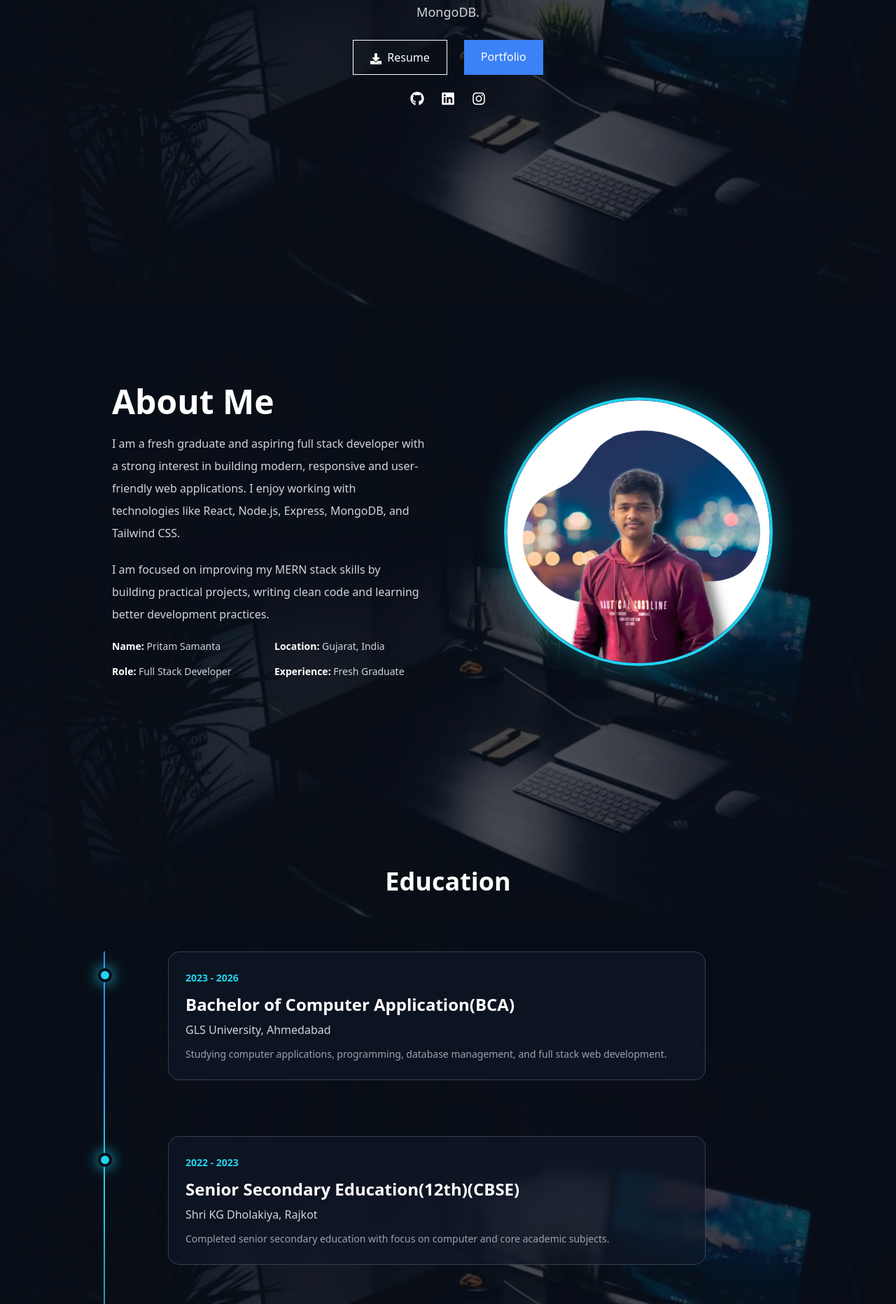
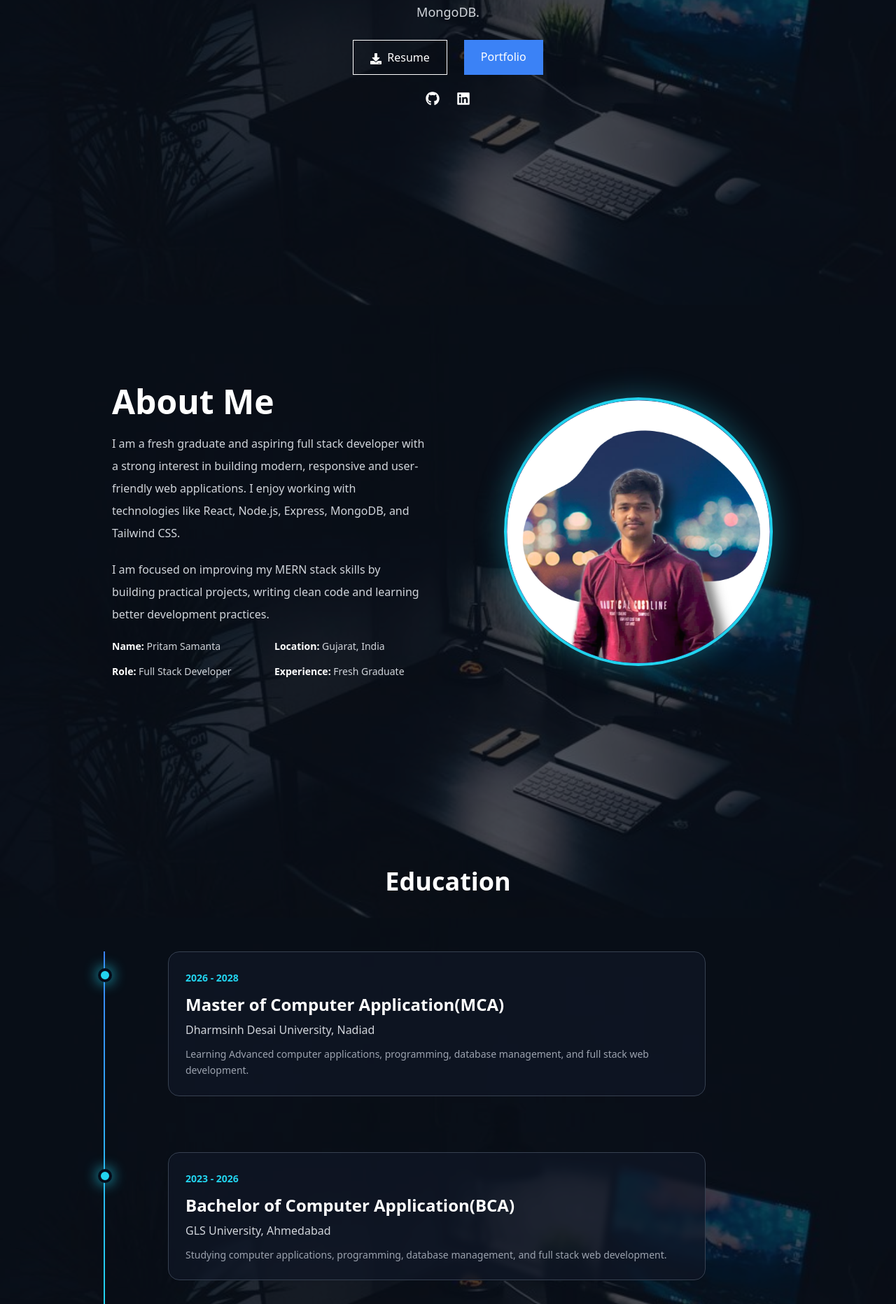
Before and after one commit to PriitamSamanta/MyPortfolio, a React (Vite) app in the folder client/: page / in a window 1280 px wide. Shown: the part 440-2304 px from the top of the page at 70% size. Built offline with nearby package versions, Linux system fonts and the light colour scheme.

Commit message:
update latest works and progress

```diff
--- a/client/src/components/Education.jsx
+++ b/client/src/components/Education.jsx
@@ -1,6 +1,13 @@
 import { motion } from "framer-motion";
 
 const educationData = [
+    {
+        title: "Master of Computer Application(MCA)",
+        year: "2026 - 2028",
+        institute: "Dharmsinh Desai University, Nadiad",
+        description:
+            "Learning Advanced computer applications, programming, database management, and full stack web development.",
+    },
     {
         title: "Bachelor of Computer Application(BCA)",
         year: "2023 - 2026",
--- a/client/src/components/Footer.jsx
+++ b/client/src/components/Footer.jsx
@@ -1,10 +1,9 @@
-import { FaGithub, FaLinkedin, FaInstagram } from "react-icons/fa";
+import { FaGithub, FaLinkedin } from "react-icons/fa";
 import logo from "../assets/images/logo.png";
 
 const socialLinks = {
     github: "https://github.com/PriitamSamanta",
     linkedin: "https://www.linkedin.com/in/pritam-s506/",
-    instagram: "https://www.instagram.com/pritam_s05/",
 };
 
 const Footer = () => {
@@ -44,15 +43,11 @@ const Footer = () => {
                     <a href={socialLinks.linkedin} target="_blank" rel="noreferrer" className="hover:text-cyan-400">
                         <FaLinkedin />
                     </a>
-
-                    <a href={socialLinks.instagram} target="_blank" rel="noreferrer" className="hover:text-cyan-400">
-                        <FaInstagram />
-                    </a>
                 </div>
             </div>
 
             <p className="text-center text-gray-500 text-sm mt-8">
-                © {new Date().getFullYear()} Pritam. All Rights Reserved.
+                © {new Date().getFullYear()} Created by Pritam. All Rights Reserved.
             </p>
         </footer>
     );
--- a/client/src/components/Hero.jsx
+++ b/client/src/components/Hero.jsx
@@ -1,10 +1,9 @@
-import { FaGithub, FaLinkedin, FaInstagram, FaDownload } from "react-icons/fa";
+import { FaGithub, FaLinkedin, FaDownload } from "react-icons/fa";
 import toast from "react-hot-toast";
 
 const socialLinks = {
   github: "https://github.com/PriitamSamanta",
   linkedin: "https://www.linkedin.com/in/pritam-s506/",
-  instagram: "https://www.instagram.com/pritam_s05/",
 };
 
 const Hero = () => {
@@ -64,10 +63,6 @@ const Hero = () => {
           <a href={socialLinks.linkedin} target="_blank" rel="noreferrer" className="hover:text-cyan-400">
             <FaLinkedin />
           </a>
-
-          <a href={socialLinks.instagram} target="_blank" rel="noreferrer" className="hover:text-cyan-400">
-            <FaInstagram />
-          </a>
         </div>
       </div>
     </section>
--- a/client/src/components/Portfolio.jsx
+++ b/client/src/components/Portfolio.jsx
@@ -15,7 +15,7 @@ import {
   FaBootstrap,
   FaPython,
 } from "react-icons/fa";
-import { SiMongodb, SiMysql } from "react-icons/si";
+import { SiMongodb, SiMysql, SiNextdotjs, SiExpress, SiNestjs, SiTypescript, SiPostgresql } from "react-icons/si";
 
 const getTechIcon = (tech) => {
   const icons = {
@@ -29,6 +29,11 @@ const getTechIcon = (tech) => {
     MySQL: <SiMysql className="text-blue-300" />,
     Bootstrap: <FaBootstrap className="text-purple-500" />,
     Python: <FaPython className="text-yellow-400" />,
+    "Next.js": <SiNextdotjs className="text-cyan-400" />,
+    "Express.js": <SiExpress className="text-gray-400" />,
+    NestJS: <SiNestjs className="text-red-500" />,
+    TypeScript: <SiTypescript className="text-blue-500" />,
+    PostgreSQL: <SiPostgresql className="text-blue-500" />,
   };
 
   return icons[tech];
@@ -37,10 +42,10 @@ const getTechIcon = (tech) => {
 
 const projects = [
   {
-    title: "AI Job Portal",
-    tech: ["React", "Node.js", "MongoDB"],
+    title: "Digital Signature Web Application",
+    tech: ["Next.js","React", "Node.js","Express.js", "MongoDB"],
     image: project1,
-    github: "https://github.com/PriitamSamanta/ai-job-portal.git",
+    github: "https://github.com/PriitamSamanta/Digital-Signature-app.git",
 
   },
   {
@@ -50,8 +55,8 @@ const projects = [
     github: "https://github.com/PriitamSamanta/Web-Based-Smart-Sales-Dashboard.git",
   },
   {
-    title: "Day Finder Web Application",
-    tech: ["HTML", "CSS", "JavaScript"],
+    title: "AI Powered Clous ERP Suiite",
+    tech: ["Next.js", "NestJS", "TypeScript", "PostgreSQL"],
     image: project2,
     github: "https://github.com/PriitamSamanta/dayFinder.git",
     demo: "https://www.linkedin.com/posts/pritam-s506_mini-javascript-project-completed-day-ugcPost-7412129842525097984-OI0s?utm_source=share&utm_medium=member_desktop&rcm=ACoAAFYQWS4Bcn_uwodS-sjZc4uY8rPJnXsXH0c",
```
Also changed, not shown: client/src/assets/images/project1.jpg, client/src/assets/images/project2.jpg.
